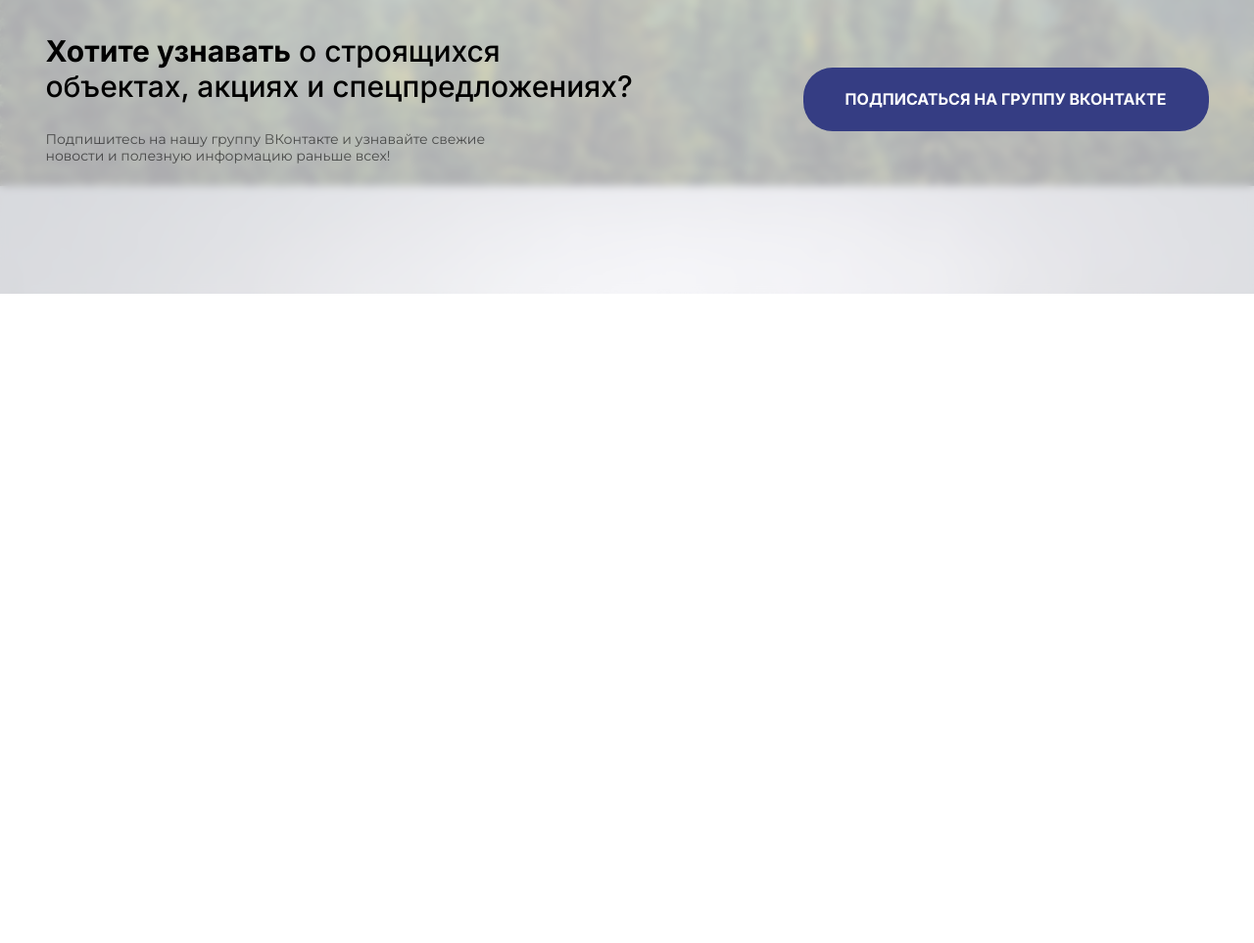
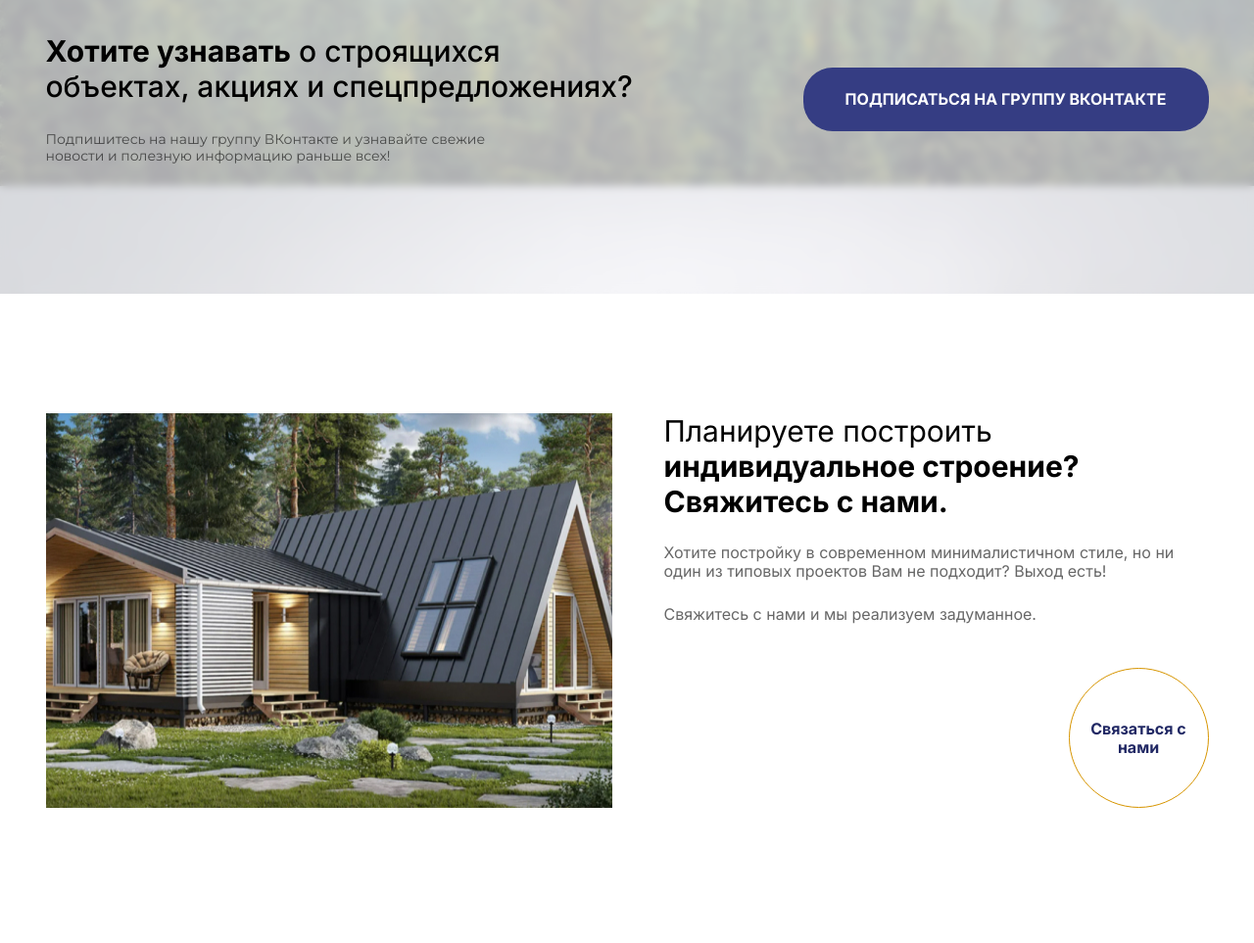
Before and after one commit to Inna-malina/house-build, a plain HTML site: page index.html in a window 1280 px wide. Shown: the part 2786-3749 px from the top of the page at 98% size. Before the commit the page ends 3086 px from the top, so only its background shows below. Drawn offline with Linux system fonts and the light colour scheme.

Commit message:
feat: added section planning and styles

```diff
--- a/index.html
+++ b/index.html
@@ -187,9 +187,8 @@
                   И все наши обязательства прописаны в договоре.
                 </div>
               </div>
-              <img src="./assets/icons/certificate_2.png" alt="" class="set-element-img">
+              <img src="./assets/icons/certificate_2.png" alt="сертификат" class="set-element-img">
             </li>
-
 
             <li class="advantage-set-element">
               <div class="set-element__box">
@@ -198,7 +197,7 @@
                   Лучшее соотношение цены и качества. К нам возвращаются наши клиенты и рекомендуют своим знакомым.
                 </div>
               </div>
-              <img src="./assets/icons/badge.png" alt="" class="set-element-img">
+              <img src="./assets/icons/badge.png" alt="сертификат" class="set-element-img">
             </li>
 
             <li class="advantage-set-element">
@@ -206,10 +205,9 @@
                 <div class="set-element-title">Более 7 лет опыта</div>
                 <div class="set-element-text">
                   Современное и качественное строительство, опытными бригадами.
-
                 </div>
               </div>
-              <img src="./assets/icons/certificate.png" alt="" class="set-element-img">
+              <img src="./assets/icons/certificate.png" alt="сертификат" class="set-element-img">
             </li>
 
             <li class="advantage-set-element">
@@ -219,7 +217,7 @@
                   Возможны изменения проектов из каталога и строительство по индивидуальным планам.
                 </div>
               </div>
-              <img src="./assets/icons/quality.png" alt="" class="set-element-img">
+              <img src="./assets/icons/quality.png" alt="сертификат" class="set-element-img">
             </li>
           </ul>
         </div>
@@ -239,14 +237,40 @@
           </div>
         </div>
       </div>
+    </section>
 
+    <section class="planning">
+      <div class="center">
+        <figure class="planning__box">
+          <img src="./assets/images/planning.jpg" alt="Дом" class="planning-img">
+          <figcaption class="planning-descr__box">
+            <h2 class="planning-descr-title">
+              Планируете построить <strong>индивидуальное строение? Свяжитесь с нами.</strong>
+            </h2>
+            <div class="planning-descr-text">
+              Хотите постройку в современном минималистичном стиле, но ни один из типовых проектов Вам не подходит?
+              Выход есть!
+            </div>
+            <div class="planning-descr-text">
+              Свяжитесь с нами и мы реализуем задуманное.
+            </div>
+
+
+            <a class="planning-descr-button btn-circle">
+              Связаться с нами
+            </a>
+          </figcaption>
+        </figure>
+      </div>
     </section>
+
+    <section class="form"></section>
 
 
 
 
-    <section class="planning"></section>
-    <section class="form"></section>
+
+
     <section class="contacts"></section>
 
   </main>
--- /dev/null
+++ b/styles/06-planning/planning.css
@@ -0,0 +1,43 @@
+.planning {
+  padding: 122px 0px 138px 0px;
+  box-sizing: border-box;
+}
+
+.planning__box {
+  display: flex;
+  gap: 53px;
+}
+
+.planning-img {
+  display: block;
+  width: 50%;
+}
+
+.planning-descr__box {
+  width: 50%;
+}
+
+.planning-descr__box>:not(:last-child){
+  padding: 0px 0px 25px 0px;
+}
+
+.planning-descr-title {
+  font-family: 'Inter', sans-serif;
+  font-weight: 400;
+  font-size: 30px;
+  line-height: 36px;
+  color: #000000;
+  padding: 0px 0px 26px 0px;
+}
+
+.planning-descr-text {
+  font-family: 'Inter', sans-serif;
+  font-weight: 400;
+  font-size: 16px;
+  line-height: 19px;
+  color: rgba(0, 0, 0, 0.6);
+}
+
+.planning-descr-button {
+  margin: 20px 0px 0px auto;
+}
--- a/styles/index.css
+++ b/styles/index.css
@@ -5,6 +5,7 @@
 @import './btn-circle.css';
 @import './05-advantages/set/set.css';
 @import './05-advantages/stock/stock.css';
+@import './06-planning/planning.css';
 
 /* font-family: 'Inter', sans-serif;
 font-family: 'Montserrat', sans-serif; */
```
Also changed, not shown: assets/images/planning.jpg (renamed from assets/images/house.jpg).
